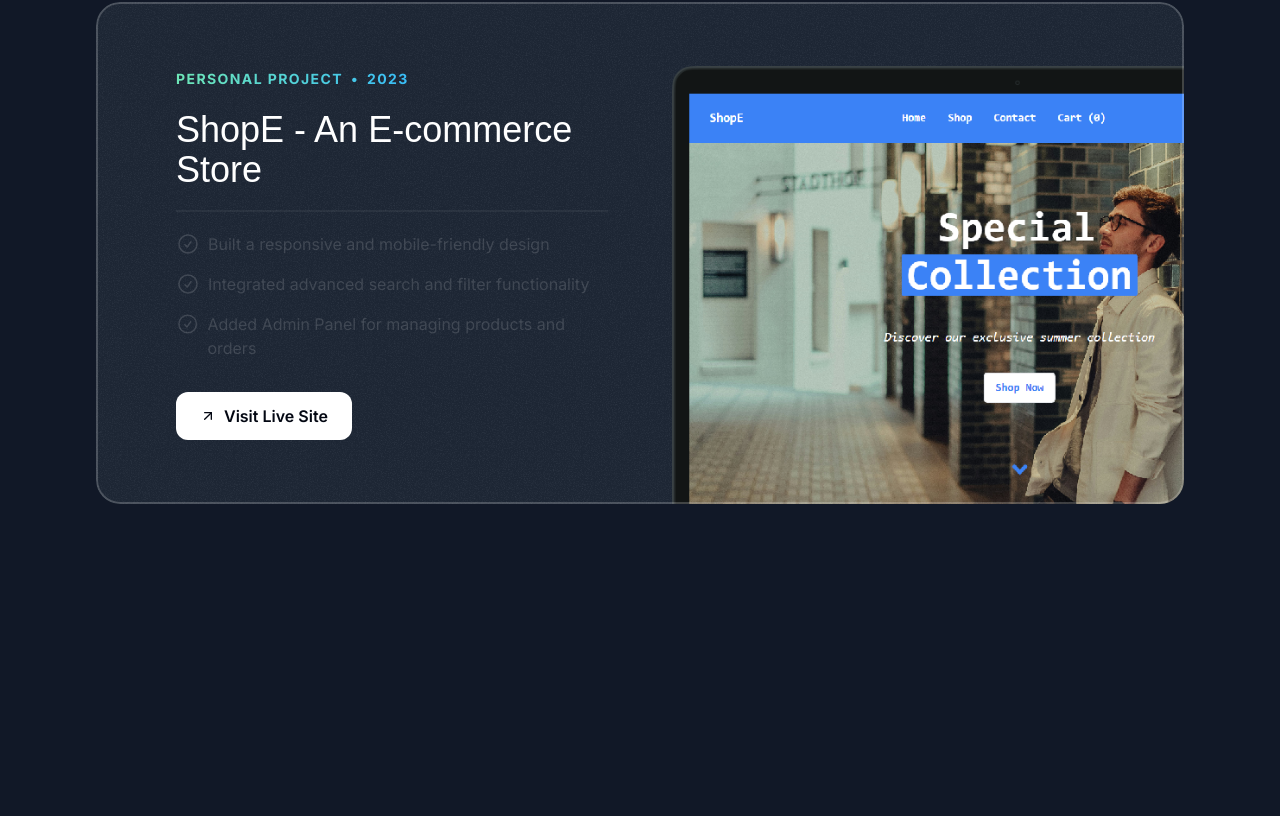
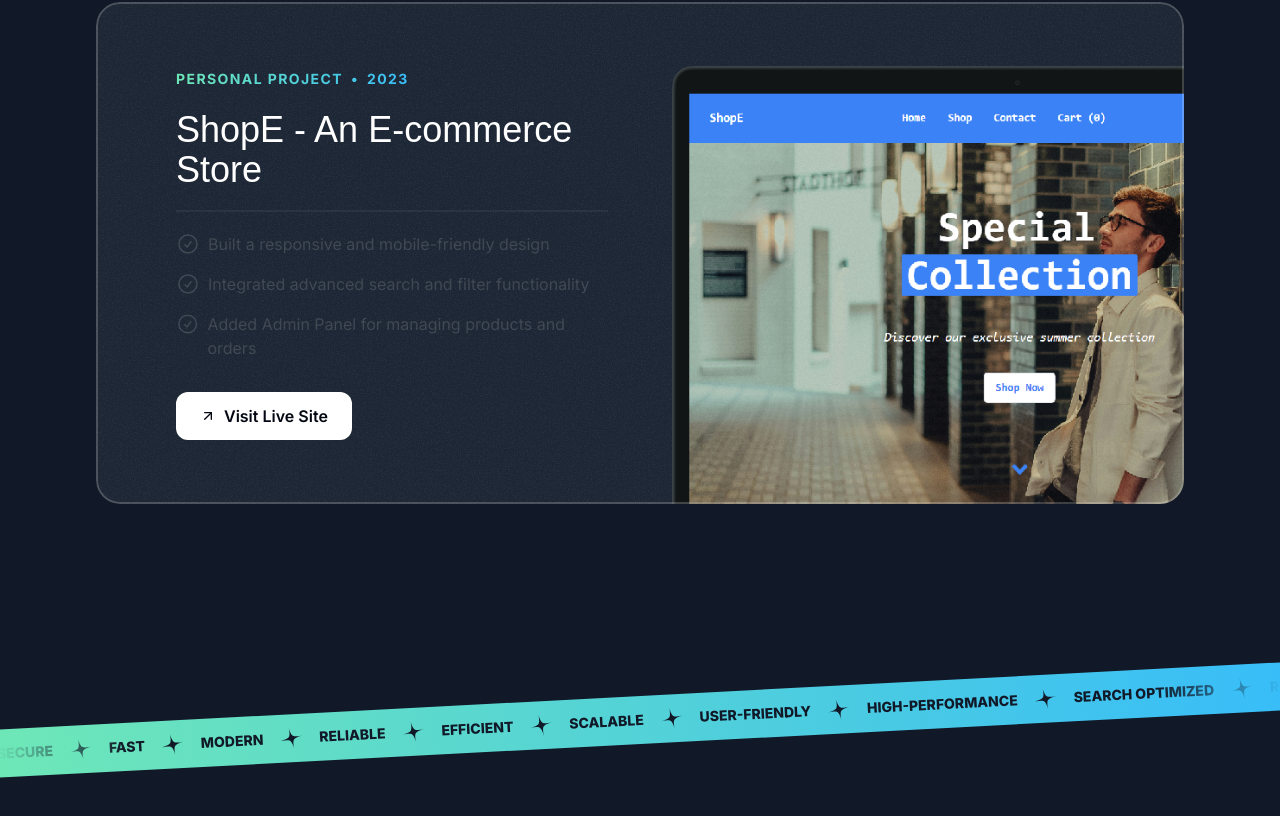
Before and after one commit to JinzoTun/next-portfolio, a Next.js app: page / in a window 1280 px wide. Shown: the part 1754-2570 px from the top of the page. Before the commit the page ends 2354 px from the top, so only its background shows below. Built offline with nearby package versions, Linux system fonts and the light colour scheme; a web font is replaced by a local one.

Commit message:
Add TapeSection component

```diff
--- a/src/app/page.tsx
+++ b/src/app/page.tsx
@@ -1,6 +1,7 @@
 import {Header} from '@/sections/Header';
 import {HeroSection} from '@/sections/Hero';
 import { ProjectsSection } from '@/sections/Projects';
+import { TapeSection } from '@/sections/Tape';
 
 
 export default function Home() {
@@ -9,6 +10,7 @@
       <Header />
       <HeroSection/>
       <ProjectsSection/>
+      <TapeSection/>
     </div>
   );
 }
--- a/src/sections/Tape.tsx
+++ b/src/sections/Tape.tsx
@@ -1,3 +1,35 @@
+import StarIcon from '@/assets/icons/star.svg';
+
+const words = [
+  "Secure",
+  "Fast",
+  "Modern",
+  "Reliable",
+  "Efficient",
+  "Scalable",
+  "User-friendly",
+  "High-performance",
+  "Search Optimized",
+  "Responsive",
+  "SEO-friendly",
+  "Customizable",
+];
+
 export const TapeSection = () => {
-  return <div>Tape Section</div>;
+  return (
+    <div className='py-16 lg:py-24 overflow-x-clip  '>
+      <div className='bg-gradient-to-r from-emerald-300 to-sky-400 -rotate-3 -mx-1'>
+        <div className='flex [mask-image:linear-gradient(to_right,transparent,black_10%,black_90%,transparent)]'>
+          <div className='flex flex-none gap-4 py-3'>
+            {words.map((word) => (
+              <div key={word} className="inline-flex gap-4 items-center">
+                <span className='uppercase text-gray-900 font-extrabold text-sm ' >{word} </span>
+                <StarIcon className="size-6 text-gray-900 -rotate-12" />
+              </div>
+            ))}
+          </div>
+        </div>
+      </div>
+    </div>
+  )
 };
```
